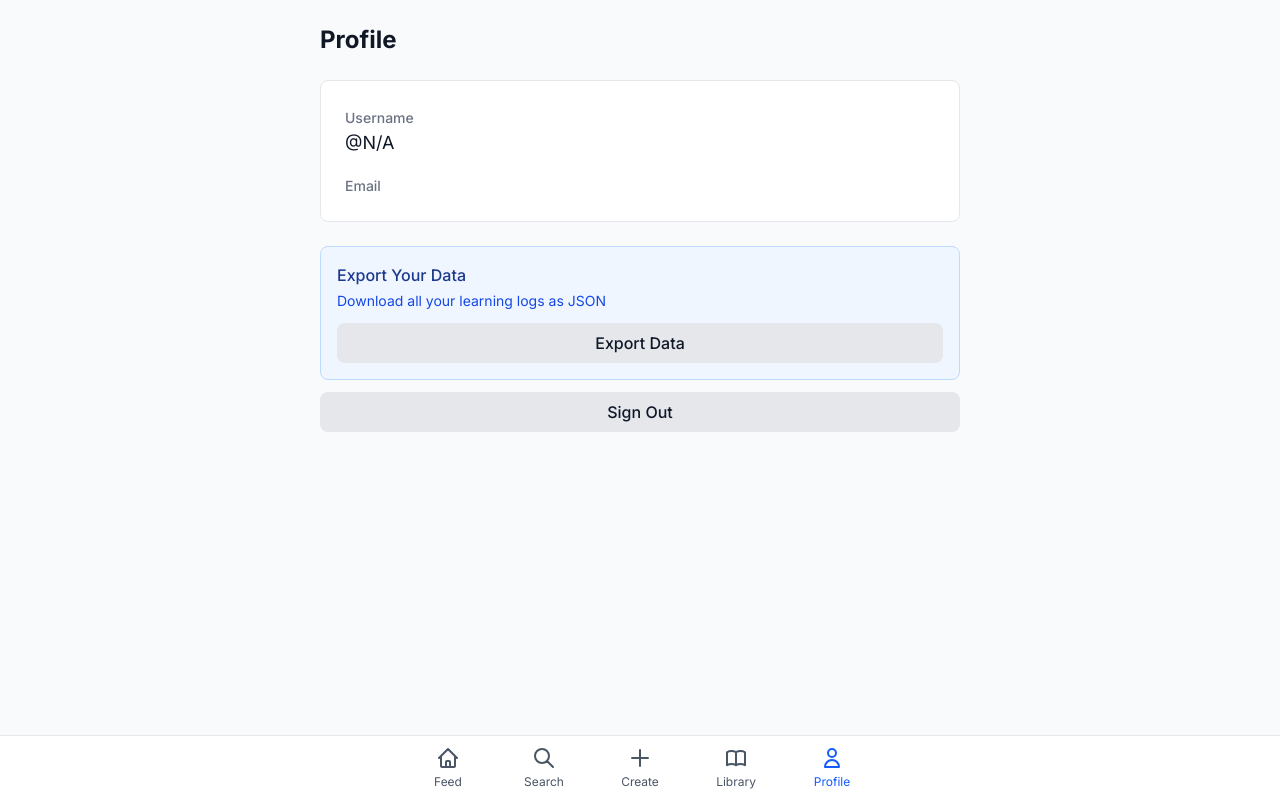
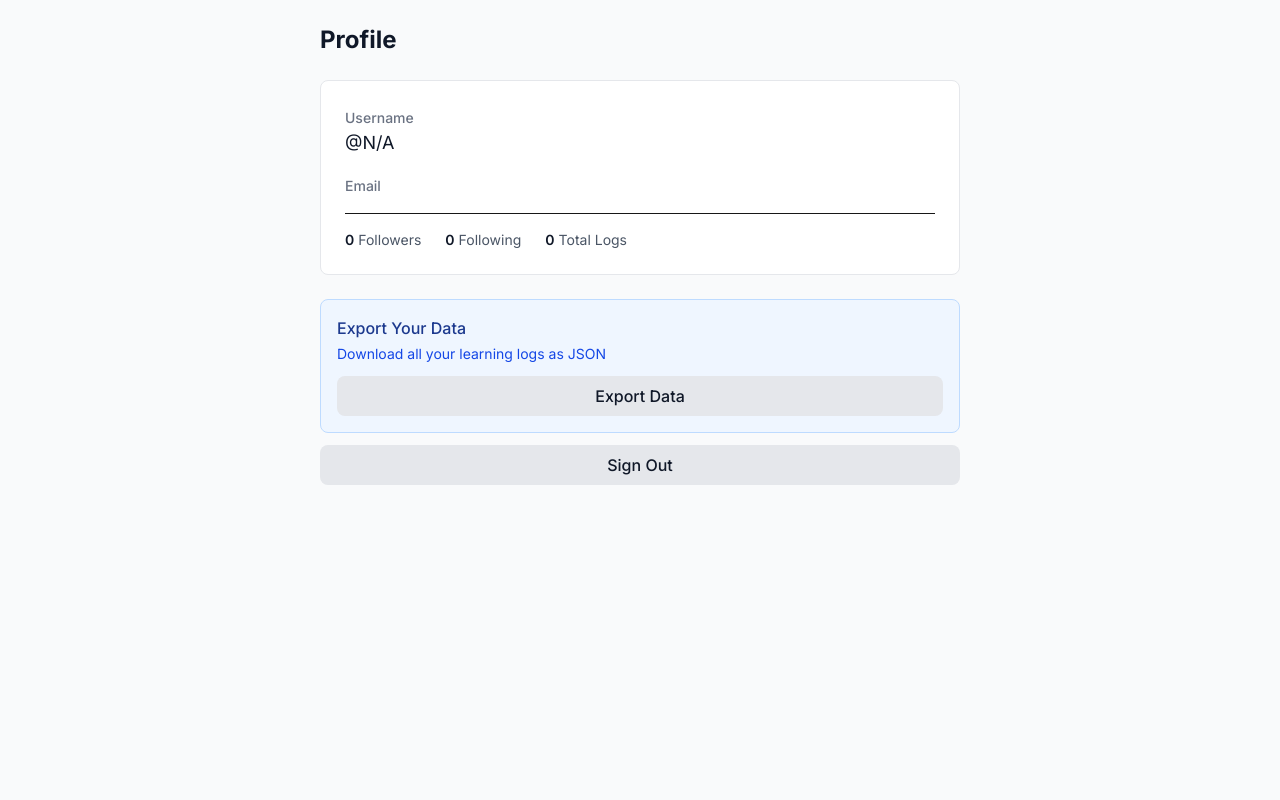
Before and after one commit to jacobholtzer22-droid/learning-log-app, a Next.js app: page /profile in a window 1280 px wide. Built offline with nearby package versions, Linux system fonts and the light colour scheme; no server answers.

Commit message:
Add user profile pages with follow stats

```diff
--- a/app/profile/page.tsx
+++ b/app/profile/page.tsx
@@ -3,7 +3,7 @@
 import { useEffect, useState } from 'react'
 import { createBrowserClient } from '@supabase/ssr'
 import { useRouter } from 'next/navigation'
-import { BottomNav } from '../../Components/BottomNav'
+import Link from 'next/link'
 
 function Button({ children, variant = 'primary', ...props }: any) {
   const variants = {
@@ -24,6 +24,7 @@ function Button({ children, variant = 'primary', ...props }: any) {
 export default function ProfilePage() {
   const [user, setUser] = useState<any>(null)
   const [profile, setProfile] = useState<any>(null)
+  const [stats, setStats] = useState({ followers: 0, following: 0, logs: 0 })
   const [loading, setLoading] = useState(true)
   const router = useRouter()
 
@@ -46,6 +47,30 @@ export default function ProfilePage() {
           .single()
 
         setProfile(profile)
+
+        // Get follower count
+        const { count: followers } = await supabase
+          .from('follows')
+          .select('*', { count: 'exact', head: true })
+          .eq('following_id', user.id)
+
+        // Get following count
+        const { count: following } = await supabase
+          .from('follows')
+          .select('*', { count: 'exact', head: true })
+          .eq('follower_id', user.id)
+
+        // Get log count
+        const { count: logs } = await supabase
+          .from('logs')
+          .select('*', { count: 'exact', head: true })
+          .eq('user_id', user.id)
+
+        setStats({
+          followers: followers || 0,
+          following: following || 0,
+          logs: logs || 0,
+        })
       }
 
       setLoading(false)
@@ -89,6 +114,23 @@ export default function ProfilePage() {
             <label className="text-sm font-medium text-gray-500">Email</label>
             <p className="text-lg text-gray-900">{user?.email}</p>
           </div>
+
+          <div className="border-t pt-4 mt-4">
+            <div className="flex gap-6 text-sm">
+              <div>
+                <span className="font-semibold text-gray-900">{stats.followers}</span>
+                <span className="text-gray-600 ml-1">Followers</span>
+              </div>
+              <Link href="/following" className="hover:text-blue-600">
+                <span className="font-semibold text-gray-900">{stats.following}</span>
+                <span className="text-gray-600 ml-1">Following</span>
+              </Link>
+              <div>
+                <span className="font-semibold text-gray-900">{stats.logs}</span>
+                <span className="text-gray-600 ml-1">Total Logs</span>
+              </div>
+            </div>
+          </div>
         </div>
 
         <div className="space-y-3">
@@ -125,7 +167,6 @@ export default function ProfilePage() {
           </Button>
         </div>
       </div>
-      <BottomNav />
     </div>
   )
 }
```
